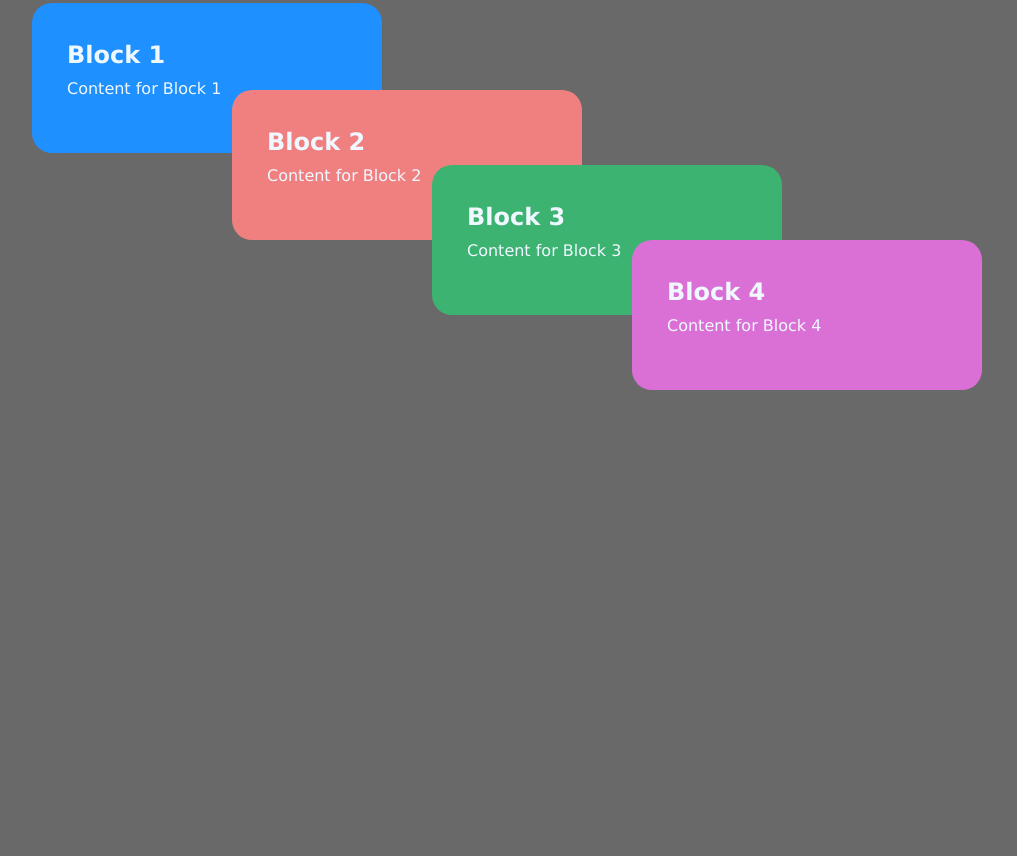
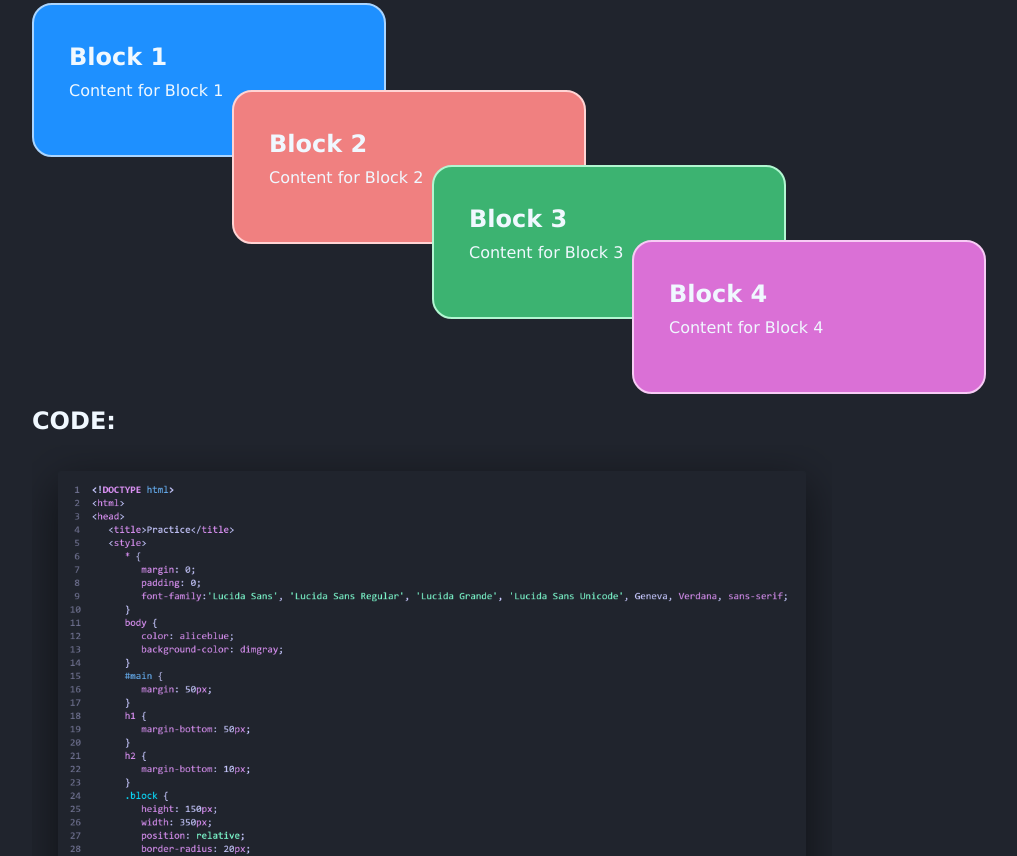
Before and after one commit to YuriyKurri/Simple-Overlapping-Panels, a plain HTML site: page index.html in a window 1280 px wide. Shown: the part 135-991 px from the top of the page, without its empty margins (18-1035 px from the left). Before the commit the page ends 800 px from the top, so only its background shows below. Drawn offline with Linux system fonts and the light colour scheme.

Commit message:
Add files via upload

```diff
--- a/index.html
+++ b/index.html
@@ -6,11 +6,11 @@
       * {
          margin: 0;
          padding: 0;
-         font-family:'Lucida Sans', 'Lucida Sans Regular', 'Lucida Grande', 'Lucida Sans Unicode', Geneva, Verdana, sans-serif;
       }
       body {
          color: aliceblue;
-         background-color: dimgray;
+         background-color: #20242D;
+         font-family:'Lucida Sans', 'Lucida Sans Regular', 'Lucida Grande', 'Lucida Sans Unicode', Geneva, Verdana, sans-serif;
       }
       #main {
          margin: 50px;
@@ -34,15 +34,19 @@
       }
       .blue {
          background-color: dodgerblue;
+         border: 2px solid rgb(170, 213, 255);
       }
       .red {
          background-color: lightcoral;
+         border: 2px solid rgb(255, 212, 212);
       }
       .green {
          background-color: mediumseagreen;
+         border: 2px solid rgb(178, 247, 209);
       }
       .pink {
          background-color: orchid;
+         border: 2px solid rgb(247, 203, 245);
       }
       .block.red {
          position: absolute;
@@ -58,6 +62,10 @@
          position: absolute;
          top: 375px;
          left: 650px;
+      }
+      .code {
+         margin-left: 50px;
+         margin-top: 250px;
       }
    </style>
 </head>
@@ -89,5 +97,10 @@
          </div>
       </div>
    </div>
+
+   <div class="code">
+      <h2>CODE:</h2>
+      <img class="link" src="code.png" alt="" width="800px">
+   </div>
 </body>
 </html>
```
Also changed, not shown: code.png (added).
